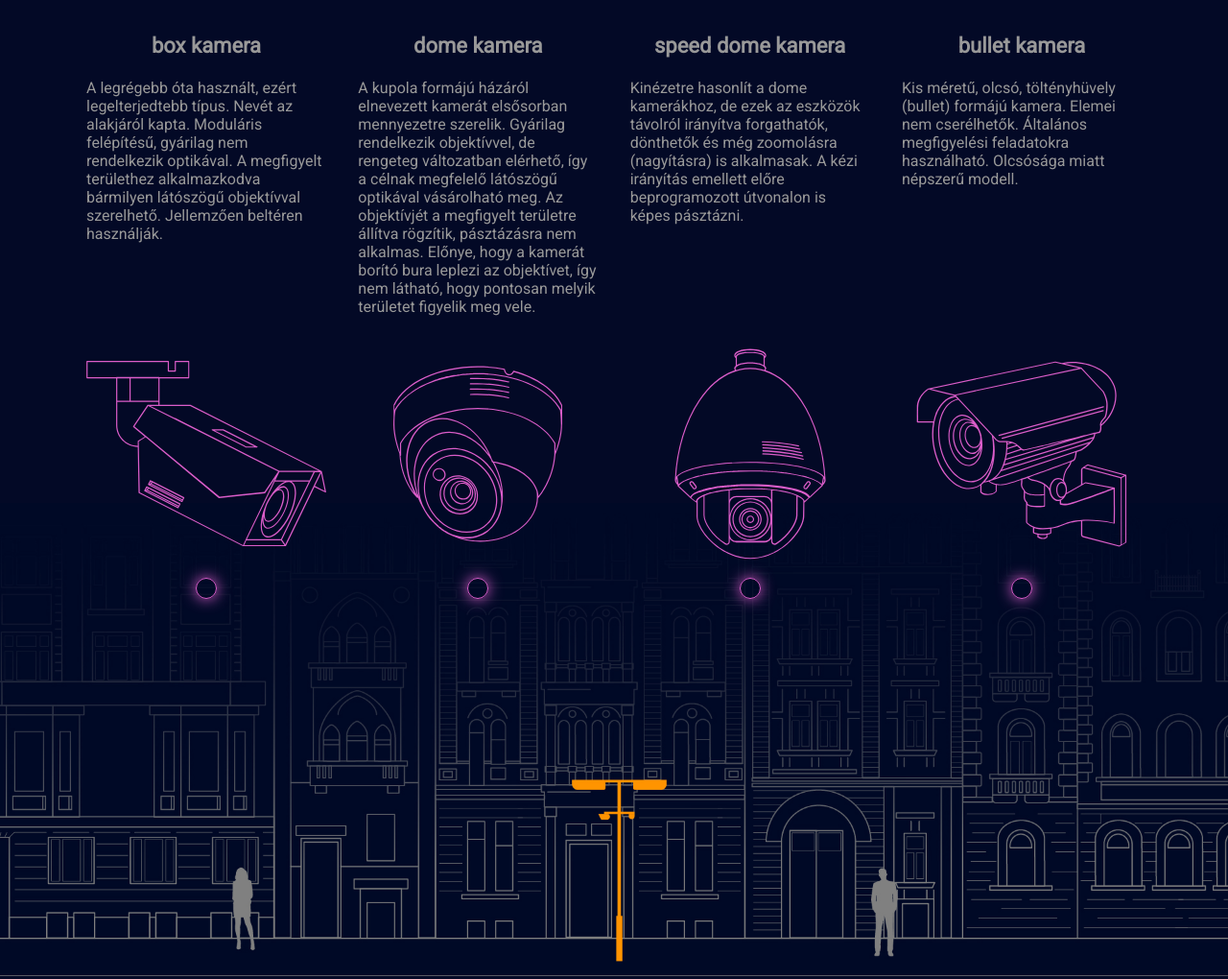
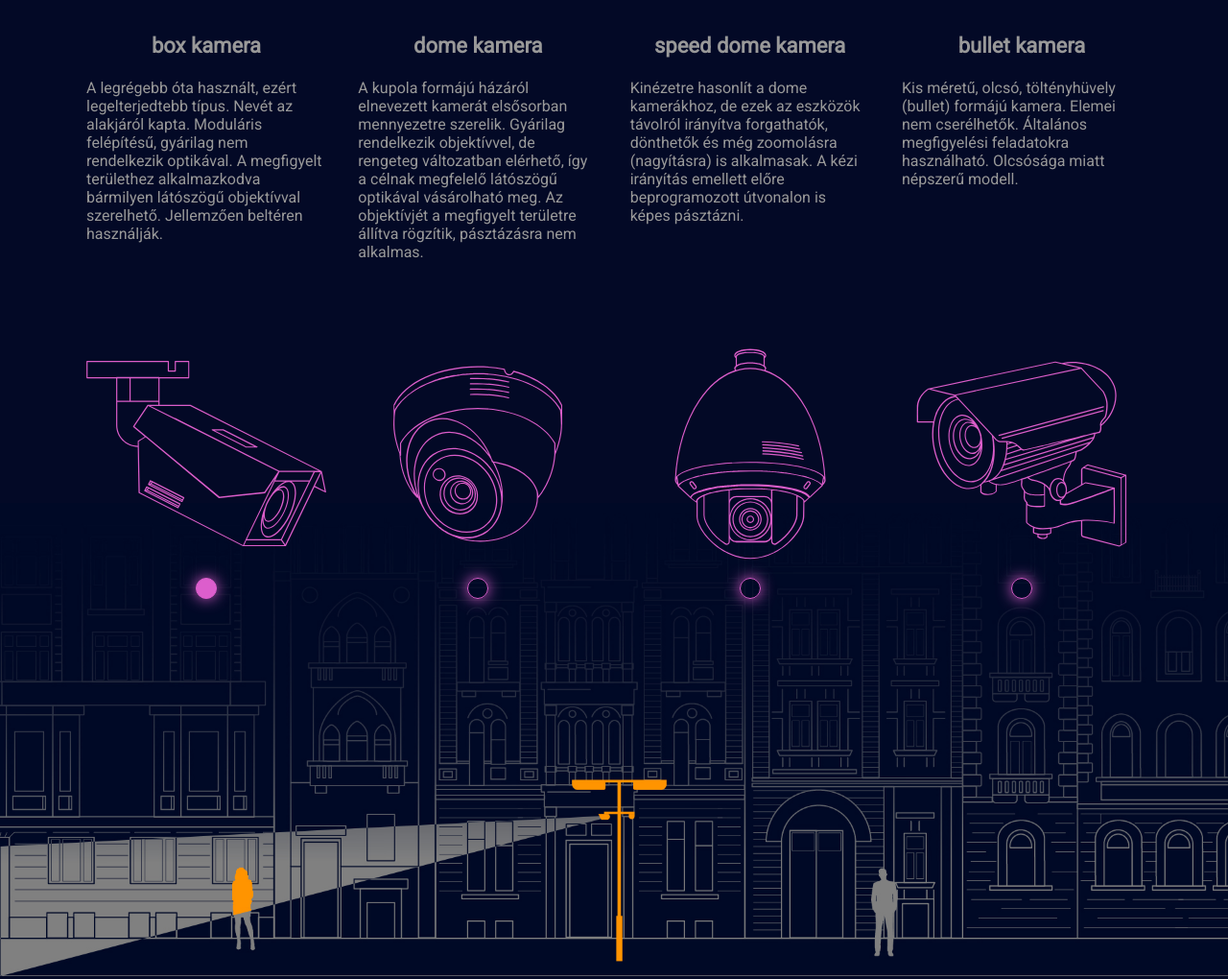
Before and after one commit to atlo/bekamerazott-budapest, a plain HTML site: page index.html in a window 1280 px wide. Shown: the part 442-1462 px from the top of the page at 96% size. Drawn offline with Linux system fonts and the light colour scheme; no server answers.

Commit message:
first camera state is checked

```diff
--- a/index.html
+++ b/index.html
@@ -43,7 +43,7 @@
       </li>
       <li>
         <h3>dome kamera</h3>
-        <p>A kupola formájú házáról elnevezett kamerát elsősorban mennyezetre szerelik. Gyárilag rendelkezik objektívvel, de rengeteg változatban elérhető, így a célnak megfelelő látószögű optikával vásárolható meg. Az objektívjét a megfigyelt területre állítva rögzítik, pásztázásra nem alkalmas. Előnye, hogy a kamerát borító bura leplezi az objektívet, így nem látható, hogy pontosan melyik területet figyelik meg vele.</p>
+        <p>A kupola formájú házáról elnevezett kamerát elsősorban mennyezetre szerelik. Gyárilag rendelkezik objektívvel, de rengeteg változatban elérhető, így a célnak megfelelő látószögű optikával vásárolható meg. Az objektívjét a megfigyelt területre állítva rögzítik, pásztázásra nem alkalmas.</p>
         <img src="images/dome_kamera.svg" alt="box kamera">
         <input type="radio" name="camera-state" value="camera-2" id="camera-2">
         <label for="camera-2"></label>
--- a/javascripts/script.js
+++ b/javascripts/script.js
@@ -57,3 +57,6 @@ cameraRadios.forEach(camera => camera.addEventListener('change', changeCamera))
 mapContainer.addEventListener('mouseover', function () {
   window.addEventListener('wheel', changeMap)
 })
+
+document.querySelector('label[for="camera-1"]').click()
+changeCamera()
```
